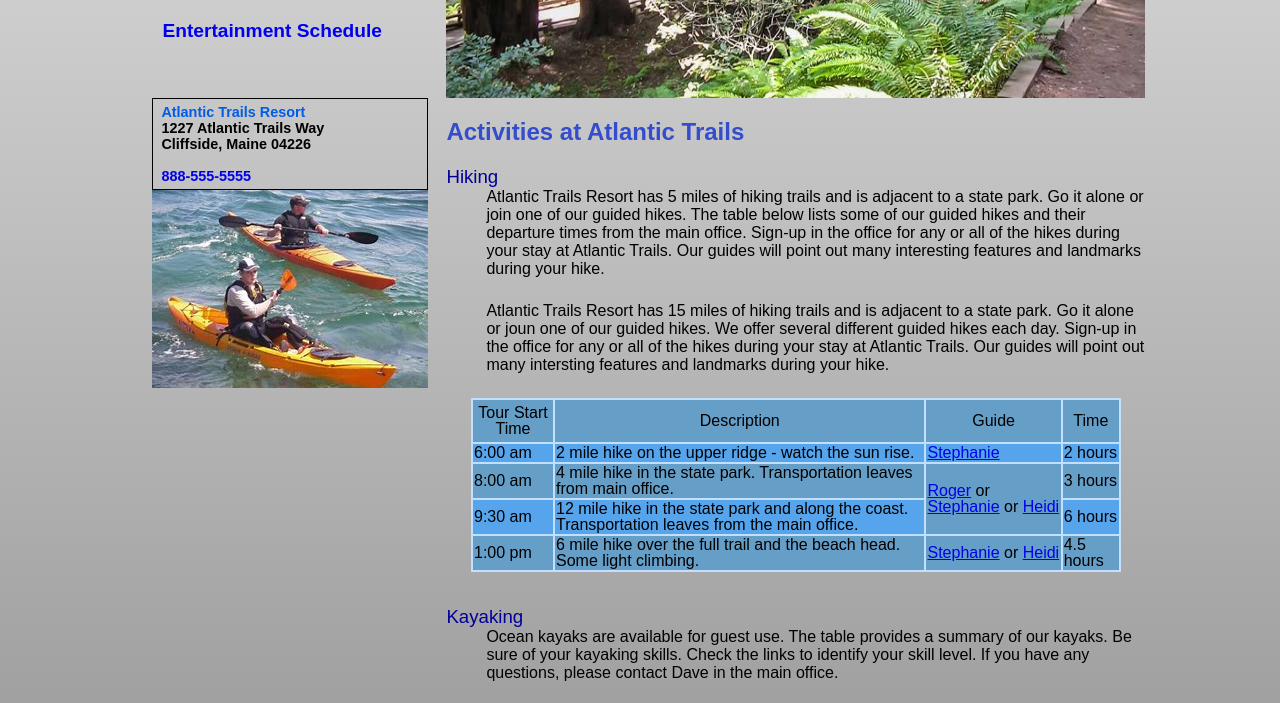
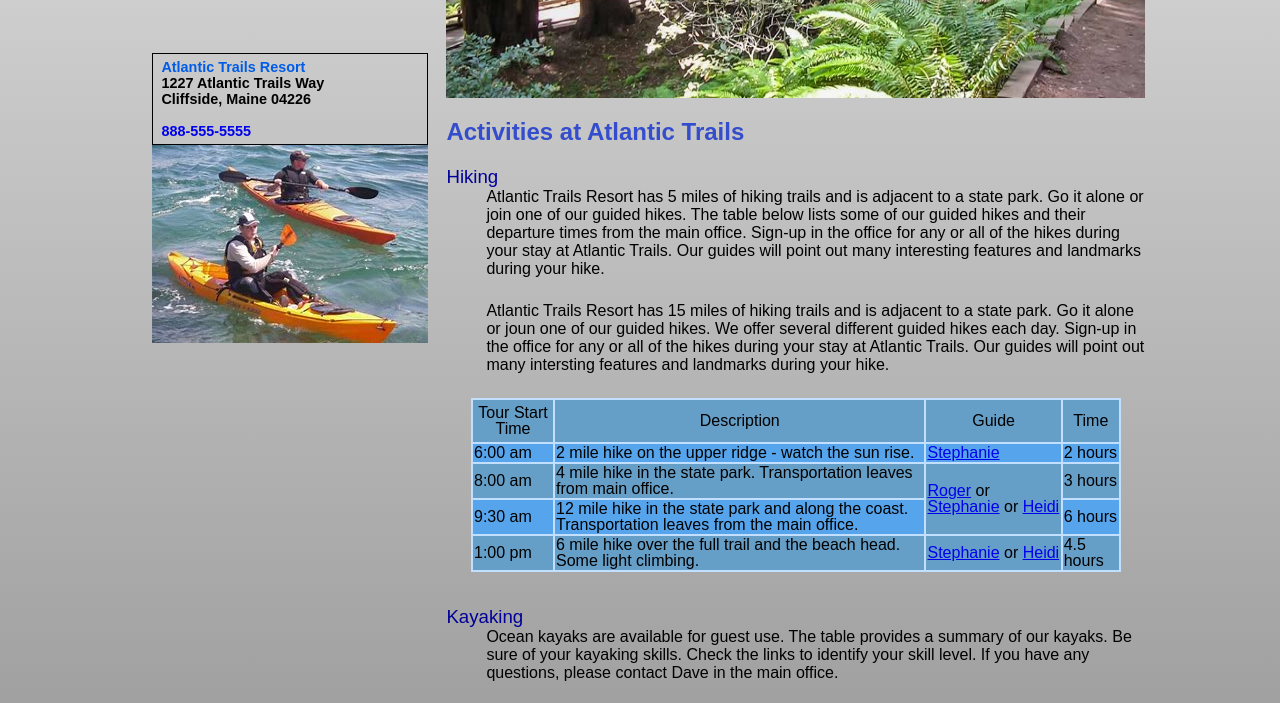
Before and after one commit to mujahidrj/Atlantic-Trails-Resort, a plain HTML site: page HTML/activities.html in a window 1280 px wide. Shown: the part 287-990 px from the top of the page. Drawn offline with Linux system fonts and the light colour scheme.

Commit message:
Update activities.html

```diff
--- a/HTML/activities.html
+++ b/HTML/activities.html
@@ -20,7 +20,6 @@
                 <li><a href="accommodations.html">Accommodations</a></li>
                 <li><a href="activities.html">Activities</a></li>
                 <li><a href="reservations.html">Reservations</a></li>
-                <li><a href=#>Entertainment Schedule</a></li>
             </ul>
 
             <div id="contact">
```
